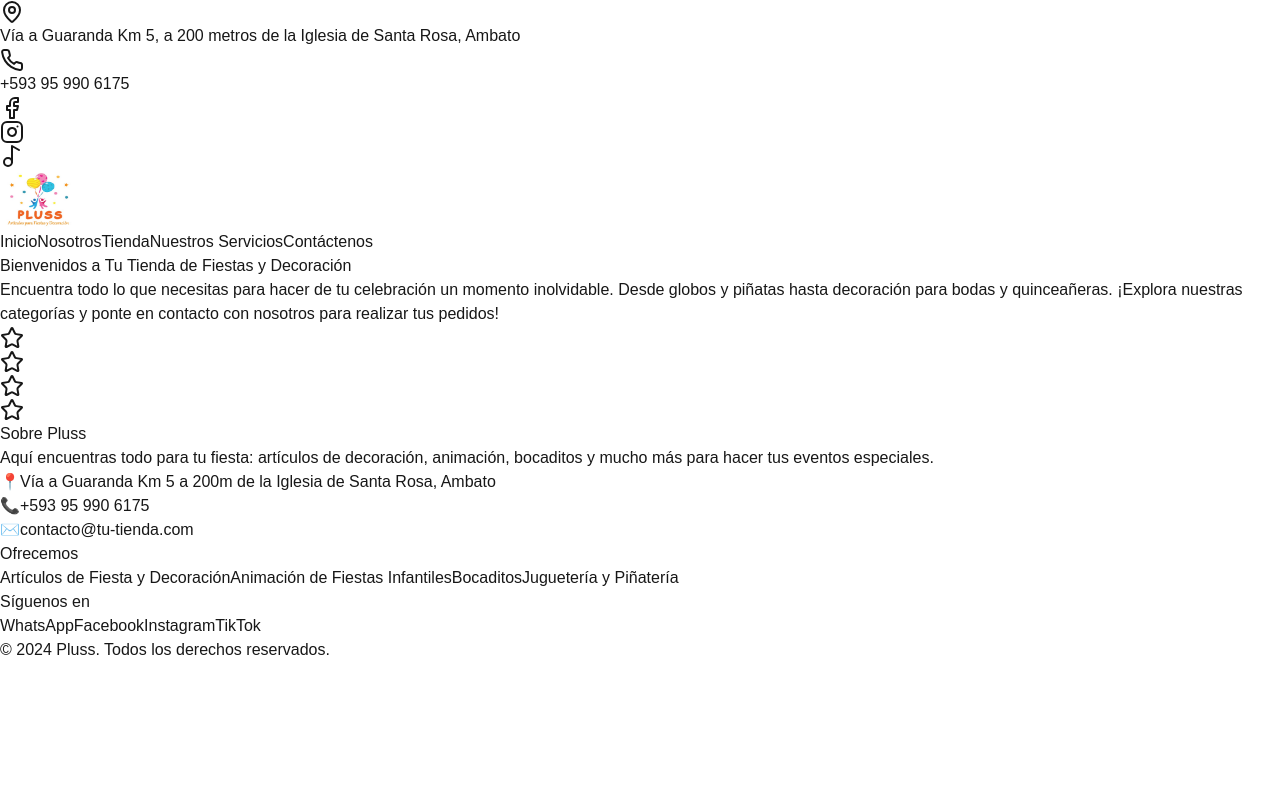
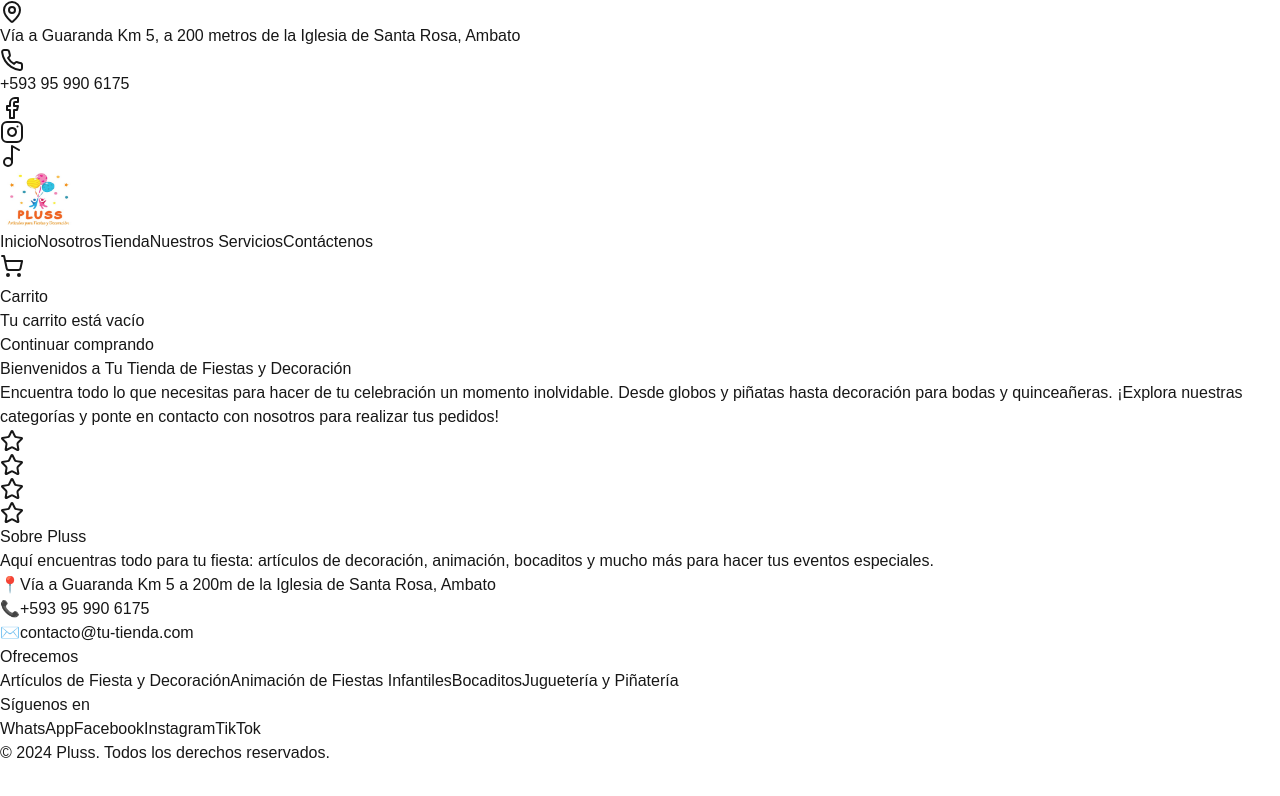
Before and after one commit to OscarJRM/pluss-project, a Next.js app: page / in a window 1280 px wide. Shown: the top 796 px of the page. Built offline with nearby package versions, Linux system fonts and the light colour scheme.

Commit message:
carrito v1

```diff
--- a/src/app/layout.tsx
+++ b/src/app/layout.tsx
@@ -3,7 +3,9 @@ import localFont from "next/font/local";
 import "./globals.css";
 import Footer from "@/components/Footer";
 import Navbar from "@/components/Navbar";
+import { CartProvider } from "@/context/CartContext"; // Import CartProvider
 
+// Font imports
 const geistSans = localFont({
   src: "./fonts/GeistVF.woff",
   variable: "--font-geist-sans",
@@ -15,24 +17,29 @@ const geistMono = localFont({
   weight: "100 900",
 });
 
+// Metadata
 export const metadata: Metadata = {
   title: "PLUSS",
   description: "Tienes todo para tu fiesta en un solo lugar",
 };
 
+// RootLayout Component
 export default function RootLayout({
   children,
-}: Readonly<{
+}: {
   children: React.ReactNode;
-}>) {
+}) {
   return (
     <html lang="es">
       <body
         className={`${geistSans.variable} ${geistMono.variable} antialiased bg-gray-100`}
       >
-        <Navbar />
-        {children}
-        <Footer />
+        {/* Wrap everything in CartProvider */}
+        <CartProvider>
+          <Navbar />
+          {children}
+          <Footer />
+        </CartProvider>
       </body>
     </html>
   );
--- /dev/null
+++ b/src/components/CardSidebar.tsx
@@ -0,0 +1,48 @@
+// components/CartSidebar.tsx
+"use client";
+import React from "react";
+import { useCart } from "@/context/CartContext";
+import Image from "next/image";
+
+interface CartSidebarProps {
+  isOpen: boolean;
+  onClose: () => void;
+}
+
+const CartSidebar: React.FC<CartSidebarProps> = ({ isOpen, onClose }) => {
+  const { cart, removeFromCart, clearCart } = useCart();
+
+  return (
+    <>
+      <div
+        className={`fixed inset-0 bg-black bg-opacity-50 transition-opacity ${isOpen ? "opacity-100" : "opacity-0 pointer-events-none"}`}
+        onClick={onClose}
+      ></div>
+      <div
+        className={`fixed right-0 top-0 h-full w-80 bg-white p-4 shadow-lg transition-transform transform ${isOpen ? "translate-x-0" : "translate-x-full"}`}
+      >
+        <h2 className="text-xl font-bold mb-4">Carrito</h2>
+        {cart.length === 0 ? (
+          <p>Tu carrito está vacío</p>
+        ) : (
+          <div>
+            {cart.map((item) => (
+              <div key={item.id} className="flex items-center space-x-4 mb-4">
+                <Image src={item.imagen} alt={item.name} width={50} height={50} className="rounded-md" />
+                <div className="flex-grow">
+                  <h3 className="font-semibold">{item.name}</h3>
+                  <p>{item.quantity} x {item.price}</p>
+                </div>
+                <button onClick={() => removeFromCart(item.id)} className="text-red-600">Eliminar</button>
+              </div>
+            ))}
+            <button onClick={clearCart} className="bg-red-500 text-white py-2 rounded w-full">Vaciar carrito</button>
+          </div>
+        )}
+        <button onClick={onClose} className="mt-4 bg-blue-500 text-white py-2 rounded w-full">Continuar comprando</button>
+      </div>
+    </>
+  );
+};
+
+export default CartSidebar;
--- a/src/components/Navbar.tsx
+++ b/src/components/Navbar.tsx
@@ -2,10 +2,14 @@
 import React, { useState, useEffect } from 'react';
 import Link from 'next/link';
 import Image from 'next/image';
-import { Phone, MapPin, Facebook, Instagram, Music2 } from 'lucide-react';
+import { Phone, MapPin, Facebook, Instagram, Music2, ShoppingCart } from 'lucide-react';
+import CartSidebar from './CardSidebar';
 
 const Navbar = () => {
   const [isScrolled, setIsScrolled] = useState(false);
+  const [isCartOpen, setIsCartOpen] = useState(false);
+
+  const toggleCart = () => setIsCartOpen(!isCartOpen);
 
   useEffect(() => {
     const handleScroll = () => {
@@ -43,22 +47,28 @@ const Navbar = () => {
               </div>
 
               <div className="flex space-x-4">
-                <a href="https://facebook.com/PlussFiestas"
+                <a
+                  href="https://facebook.com/PlussFiestas"
                   target="_blank"
                   rel="noopener noreferrer"
-                   className="transform transition-all duration-300 hover:scale-110 hover:text-blue-400">
+                  className="transform transition-all duration-300 hover:scale-110 hover:text-blue-400"
+                >
                   <Facebook className="w-4 h-4" />
                 </a>
-                <a href="https://instagram.com/Pluss.fiestas"
+                <a
+                  href="https://instagram.com/Pluss.fiestas"
                   target="_blank"
                   rel="noopener noreferrer"
-                   className="transform transition-all duration-300 hover:scale-110 hover:text-pink-400">
+                  className="transform transition-all duration-300 hover:scale-110 hover:text-pink-400"
+                >
                   <Instagram className="w-4 h-4" />
                 </a>
-                <a href="https://tiktok.com/@Pluss.fiestas"
+                <a
+                  href="https://tiktok.com/@Pluss.fiestas"
                   target="_blank"
                   rel="noopener noreferrer"
-                   className="transform transition-all duration-300 hover:scale-110 hover:text-gray-200">
+                  className="transform transition-all duration-300 hover:scale-110 hover:text-gray-200"
+                >
                   <Music2 className="w-4 h-4" />
                 </a>
               </div>
@@ -96,8 +106,16 @@ const Navbar = () => {
               </Link>
             ))}
           </div>
+
+          {/* Icono de carrito de compras */}
+          <button onClick={toggleCart} className="relative">
+            <ShoppingCart className="text-[#F39200]" size={24} />
+          </button>
         </div>
       </nav>
+
+      {/* Sidebar del carrito */}
+      <CartSidebar isOpen={isCartOpen} onClose={toggleCart} />
     </div>
   );
 };
--- /dev/null
+++ b/src/context/CartContext.tsx
@@ -0,0 +1,49 @@
+"use client";
+import React, { createContext, useContext, useState, ReactNode } from "react";
+
+interface CartItem {
+  imagen: string;
+  id: number;
+  name: string;
+  price: number;
+  quantity: number;
+}
+
+interface CartContextType {
+  cart: CartItem[];
+  addToCart: (item: CartItem) => void;
+  removeFromCart: (id: number) => void;
+  clearCart: () => void;
+}
+
+const CartContext = createContext<CartContextType | undefined>(undefined);
+
+export const CartProvider = ({ children }: { children: ReactNode }) => {
+  const [cart, setCart] = useState<CartItem[]>([]);
+
+  const addToCart = (item: CartItem) => {
+    setCart((prevCart) => [...prevCart, item]);
+  };
+
+  const removeFromCart = (id: number) => {
+    setCart((prevCart) => prevCart.filter((item) => item.id !== id));
+  };
+
+  const clearCart = () => {
+    setCart([]);
+  };
+
+  return (
+    <CartContext.Provider value={{ cart, addToCart, removeFromCart, clearCart }}>
+      {children}
+    </CartContext.Provider>
+  );
+};
+
+export const useCart = () => {
+  const context = useContext(CartContext);
+  if (!context) {
+    throw new Error("useCart must be used within a CartProvider");
+  }
+  return context;
+};
```
Also changed, not shown: src/app/producto/[id]/page.tsx (+13 -1 lines), src/components/ProductoCard.tsx (+13 -3 lines). Lines whose indentation alone changed are shown as unchanged.
